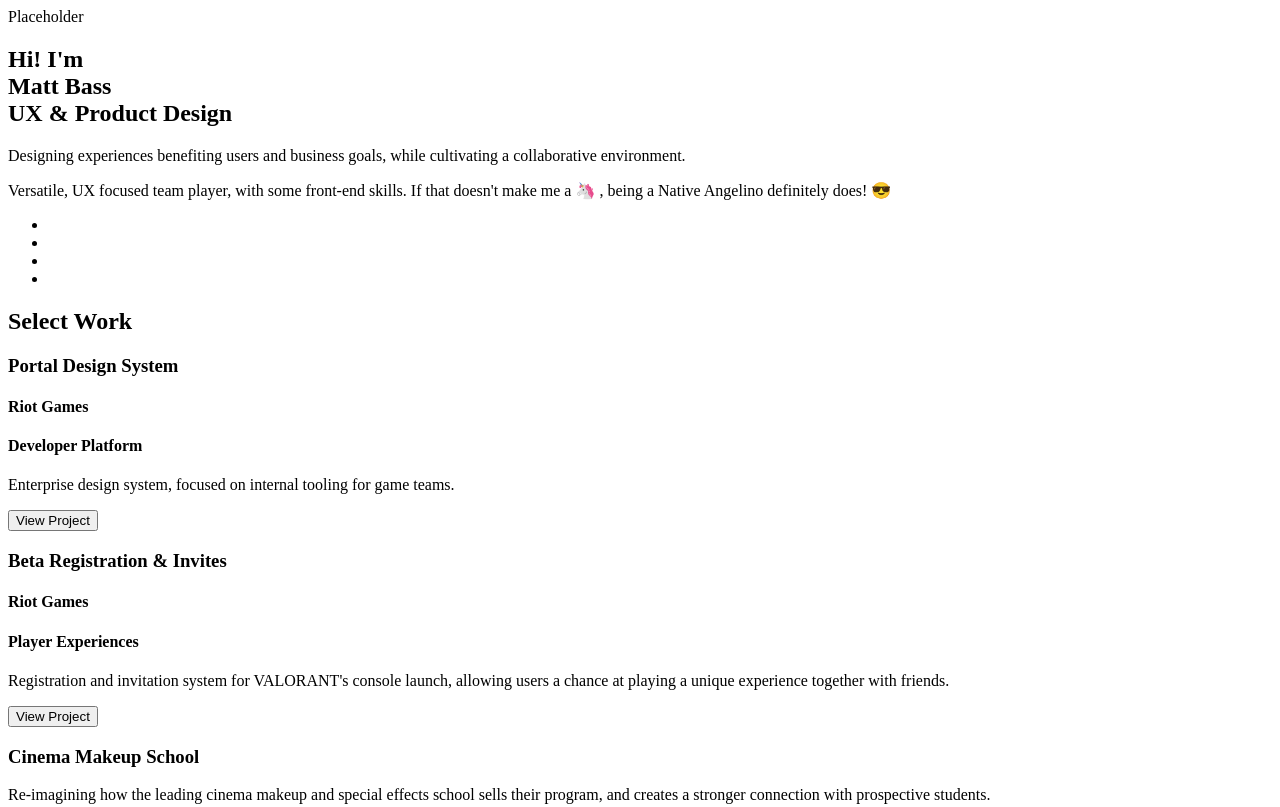
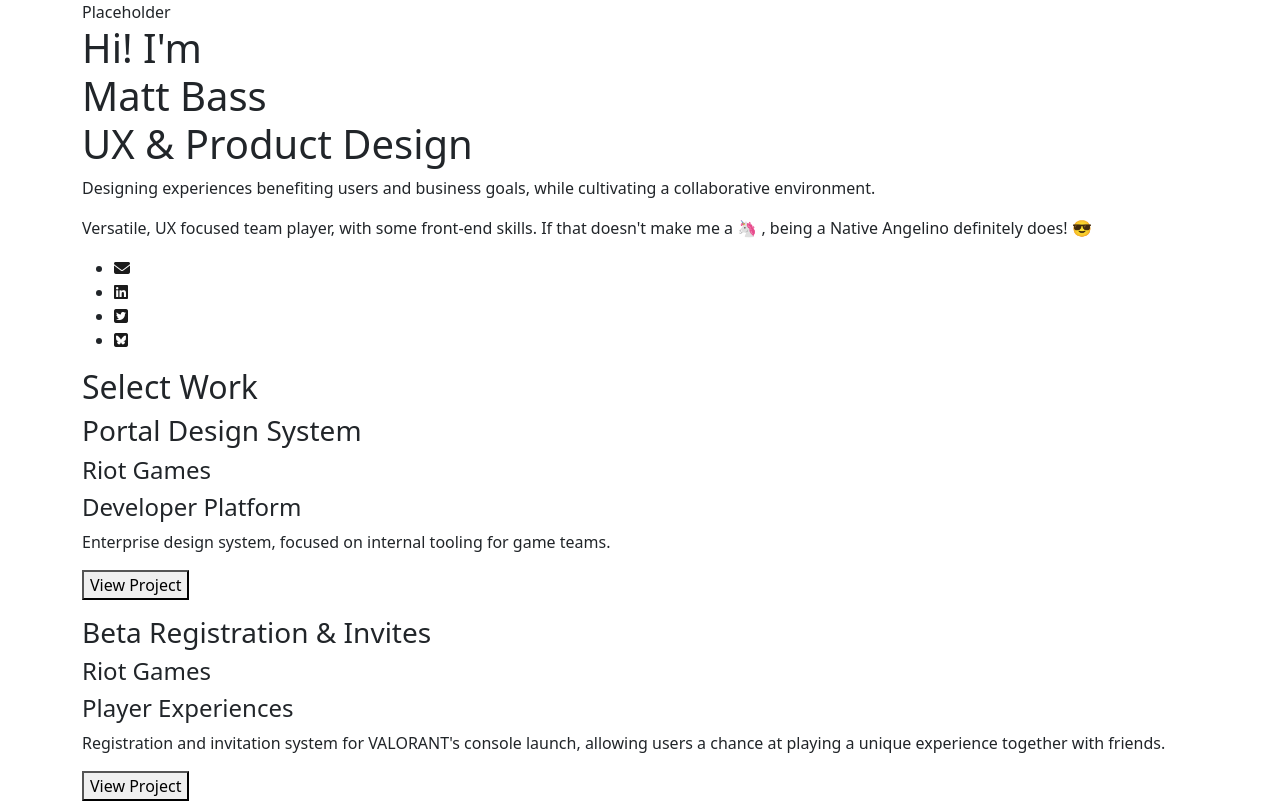
Before and after one commit to mbass99/test-bootstrap, a website: page index.html in a window 1280 px wide. Shown: the top 807 px of the page. Drawn offline with nearby package versions, Linux system fonts and the light colour scheme.

Commit message:
adding index and case study

```diff
--- a/index.html
+++ b/index.html
@@ -9,6 +9,11 @@
 <link href="https://fonts.googleapis.com/css2?family=IBM+Plex+Sans+Condensed:ital,wght@0,400;0,600;1,400&family=IBM+Plex+Serif:ital,wght@0,300;0,400;0,700;1,400&display=swap"
 rel="stylesheet">
 <!--Font Awesome Icons-->
+<link rel="stylesheet" href="https://cdnjs.cloudflare.com/ajax/libs/font-awesome/6.7.2/css/all.min.css" crossorigin="anonymous">
+
+<!--Bootstrap NPM Files-->
+<link rel="stylesheet" href="./node_modules/bootstrap/dist/css/bootstrap.min.css">
+
   </head>
   <body>
 	<div class="container">
```
